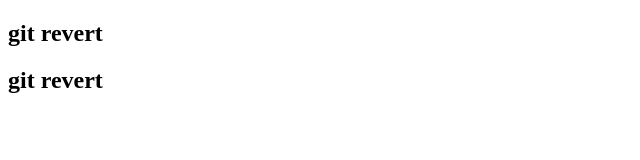
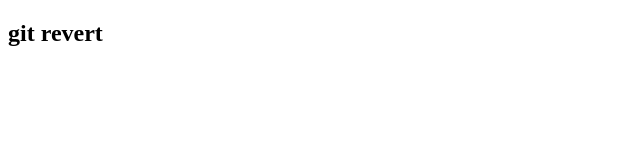
Before and after one commit to Mayank-Agwl/git-revert, a plain HTML site: page index.html in a window 1280 px wide. Shown: the whole page, without its empty margins (0-640 px from the left). Drawn offline with Linux system fonts and the light colour scheme.

Commit message:
Revert "second"
This reverts commit 31eb75394d6dcb3d4ba9e067cd9372e53a575eff.

```diff
--- a/index.html
+++ b/index.html
@@ -7,6 +7,5 @@
 </head>
 <body>
     <h2>git revert</h2>
-    <h2>git revert</h2>
 </body>
 </html>
```
